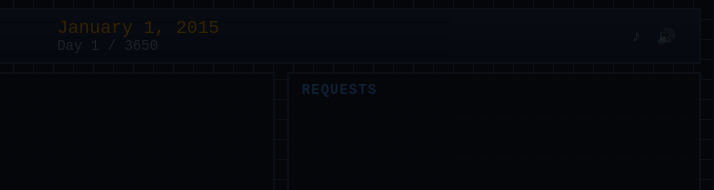
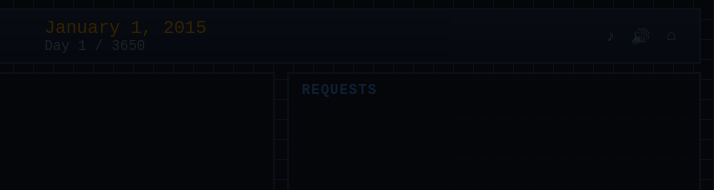
Before and after one commit to 8do-abehn/rack-and-ruin, a website: page index.html in a window 1280 px wide. Shown: the top 190 px of the page, 566-1280 px from the left. Drawn offline with Linux system fonts and the light colour scheme.

Commit message:
Add GitHub repo link to header

```diff
--- a/index.html
+++ b/index.html
@@ -1333,6 +1333,7 @@
                     <div class="audio-controls">
                         <button class="audio-btn" id="musicToggle" title="Toggle Music">♪</button>
                         <button class="audio-btn" id="sfxToggle" title="Toggle Sound Effects">🔊</button>
+                        <a href="https://github.com/8do-abehn/rack-and-ruin" target="_blank" class="audio-btn" title="View on GitHub" style="text-decoration:none;">⌂</a>
                     </div>
                 </div>
             </header>
```
